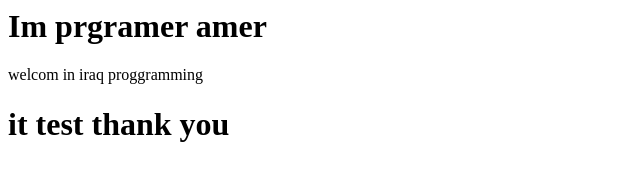
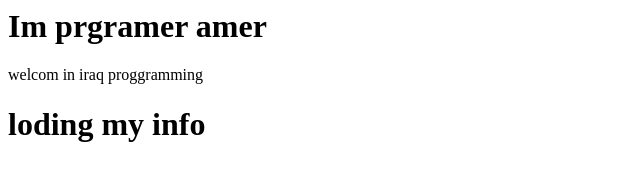
Before and after one commit to aamier9/new-projec, a plain HTML site: page newpage.html in a window 1280 px wide. Shown: the whole page, without its empty margins (0-640 px from the left). Drawn offline with Linux system fonts and the light colour scheme.

Commit message:
loading new info

```diff
--- a/newpage.html
+++ b/newpage.html
@@ -3,6 +3,6 @@
 	<body>
 		<h1>Im prgramer amer </h1>
 		<span>welcom in iraq  proggramming </span>
-		<h1>it test thank you</h1>
+		<h1> loding my info </h1>
 	</body>
 </head>
```
